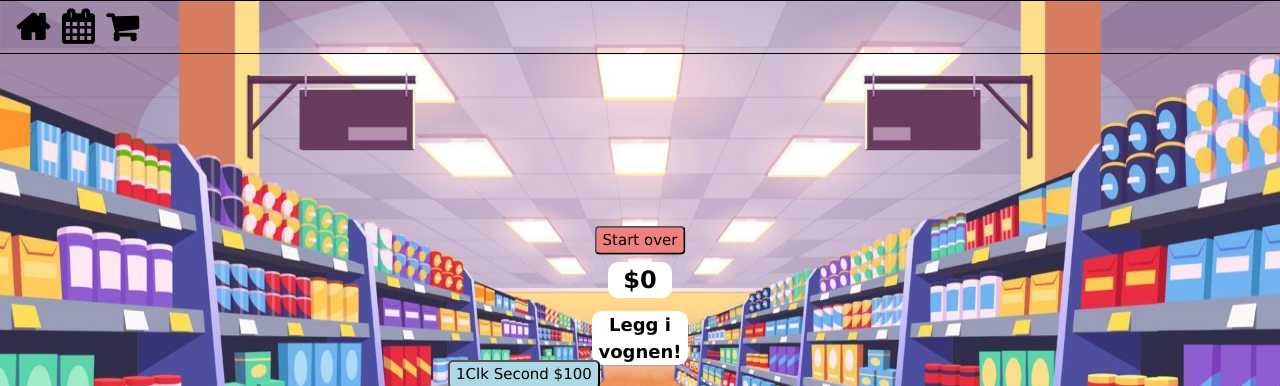
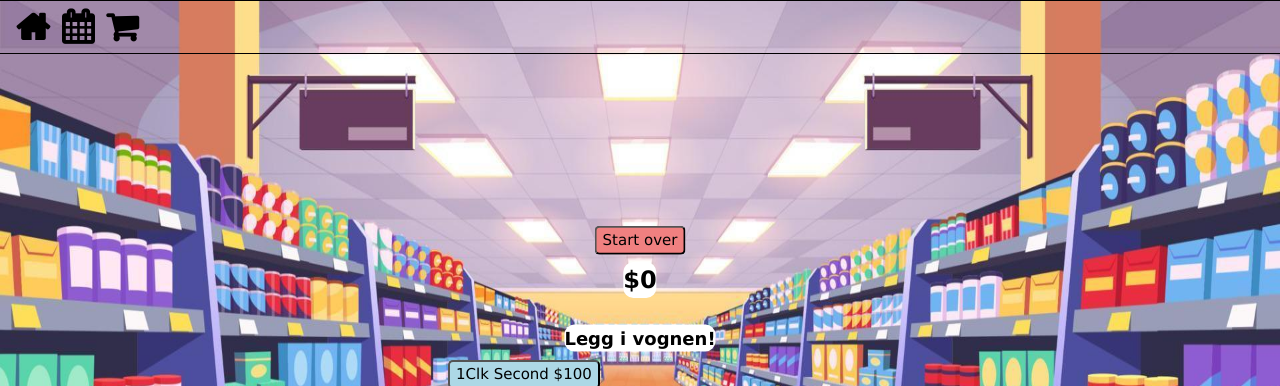
Before and after one commit to nojkud-school/AleksanderHerre.github.io, a plain HTML site: page Clicker.html in a window 1280 px wide. Shown: the top 386 px of the page. Drawn offline with nearby package versions, Linux system fonts and the light colour scheme.

Commit message:
Update clicker.css

```diff
--- a/clicker.css
+++ b/clicker.css
@@ -46,7 +46,7 @@
     font-size: 24px;
     background-color: white;
     border-radius: 10px;
-    width: 5%;
+    width: auto;
 }
 
 #Ctext {
@@ -70,7 +70,7 @@
 p{
     background-color: white;
     border-radius: 10px;
-    width: 7.5%;
+    width: auto;
     font-size: large;
     font-weight: bolder;
 }
```
